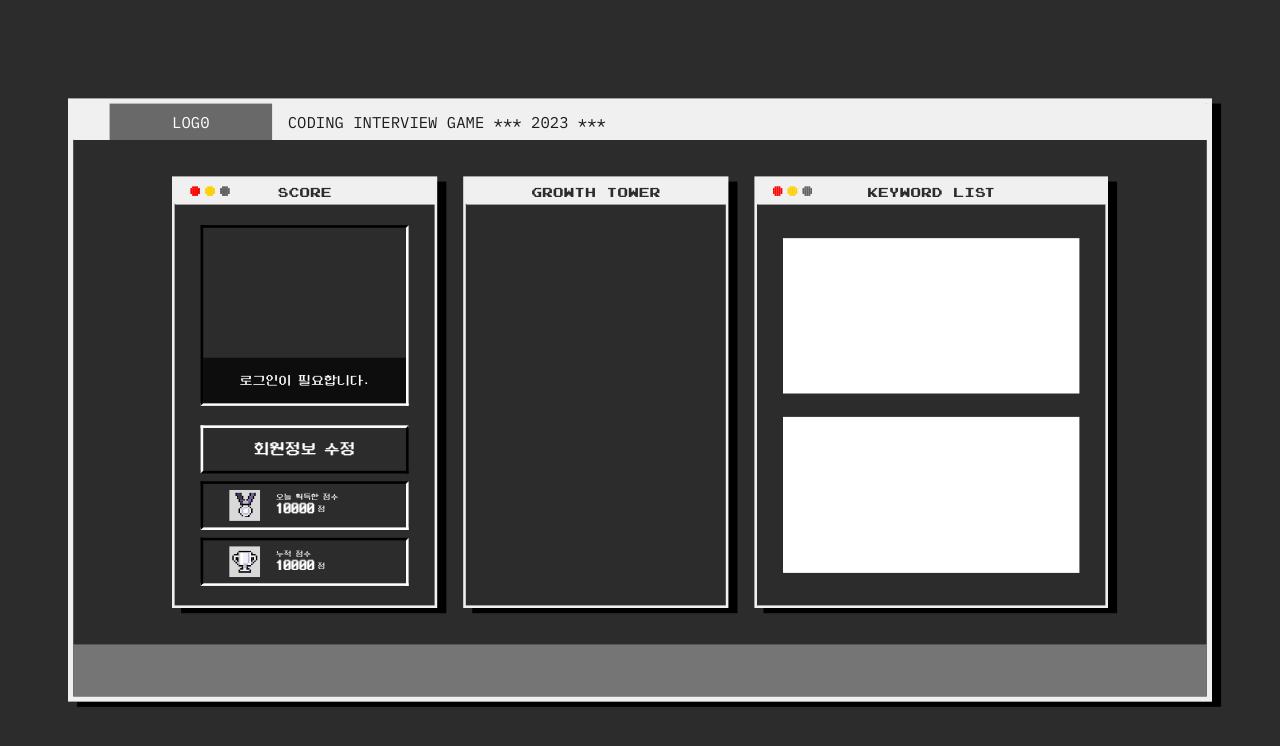
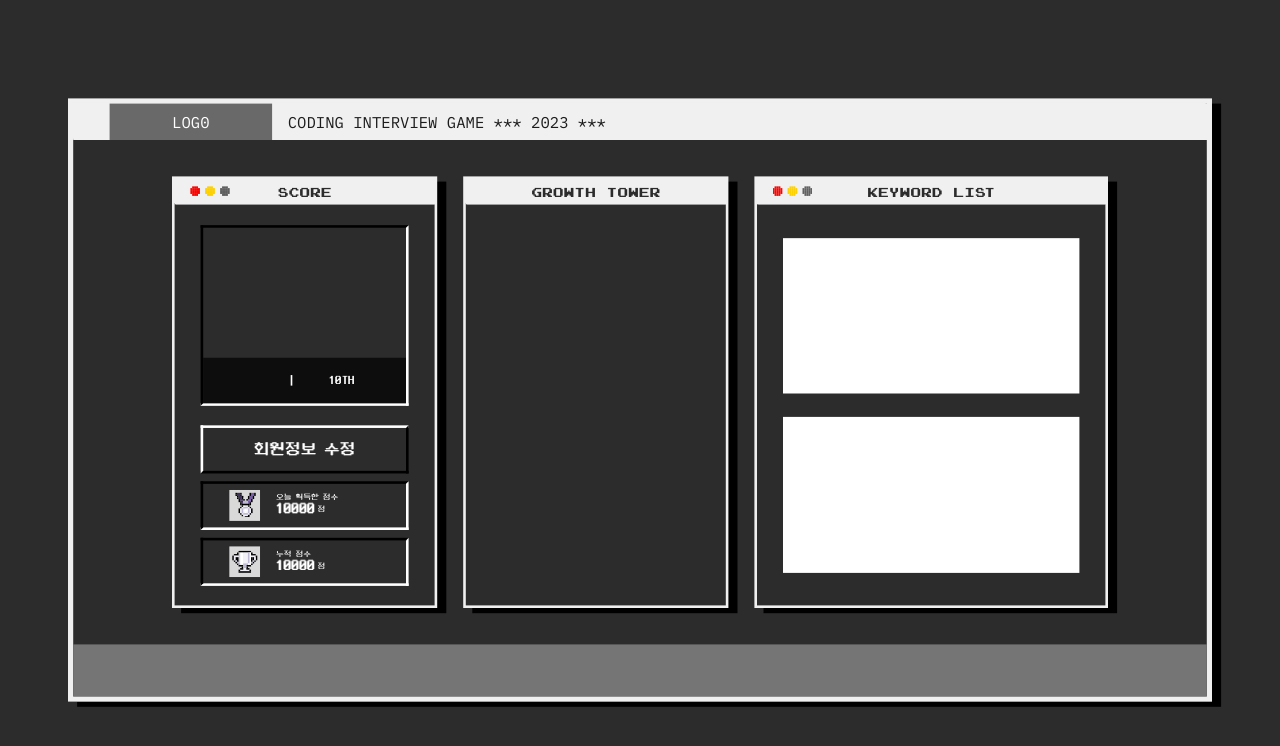
Before and after one commit to gachimind/frontend, a React (Create React App) app: page /mypage in a window 1280 px wide. Shown: the top 746 px of the page. Built offline with nearby package versions, Linux system fonts and the light colour scheme; no server answers; sample sign-in values are in the browser's storage.

Commit message:
FIX: 로그인 상태 체크 최상위 관련 컴포넌트로 추출

```diff
--- a/src/components/home/UserInfo.tsx
+++ b/src/components/home/UserInfo.tsx
@@ -11,8 +11,8 @@ import EditProfileModal from '@components/mypage/EditProfileModal';
 import CreateGameModal from './CreateGameModal';
 import LoginModal from './LoginModal';
 
-const UserInfo = ({ mypage }: { mypage?: boolean }) => {
-  const { user, isLogined } = useAppSelector((state) => state.user);
+const UserInfo = ({ mypage, isLogined }: { mypage?: boolean; isLogined: boolean }) => {
+  const user = useAppSelector((state) => state.user.user);
 
   const [loginModalVisible, setLoginModalVisible] = useState<boolean>(false);
   const [createGameModalVisible, setCreateGameModalVisible] = useState<boolean>(false);
--- a/src/components/layout/MainTemplate.tsx
+++ b/src/components/layout/MainTemplate.tsx
@@ -14,9 +14,7 @@ import Footer from './Footer';
 import Header from './Header';
 import PageContainer from './PageContainer';
 
-const MainTemplate = ({ children }: { children: React.ReactNode }) => {
-  const isLogined = useAppSelector((state) => state.user.isLogined);
-
+const MainTemplate = ({ children, isLogined }: { children: React.ReactNode; isLogined: boolean }) => {
   const navigate = useNavigate();
 
   const [loginModalVisible, setLoginModalVisible] = useState<boolean>(false);
--- a/src/pages/Main.tsx
+++ b/src/pages/Main.tsx
@@ -1,4 +1,4 @@
-import { useEffect } from 'react';
+import { useEffect, useState } from 'react';
 
 import { PUBLISH } from '@constants/socket';
 import useErrorSocket from '@hooks/socket/useErrorSocket';
@@ -13,15 +13,17 @@ import MainTemplate from '@components/layout/MainTemplate';
 const Main = () => {
   const dispatch = useAppDispatch();
   const { onError } = useErrorSocket();
+  const [isLogined, setIsLogined] = useState(false);
 
   useEffect(() => {
     onError([{ target: 'event', value: PUBLISH.login, callback: () => dispatch(logout()) }]);
+    sessionStorage.getItem('accessToken') && setIsLogined(true);
   }, []);
 
   return (
-    <MainTemplate>
+    <MainTemplate isLogined={isLogined}>
       <ContentContainer title="SCORE" lights={true}>
-        <UserInfo />
+        <UserInfo isLogined={isLogined} />
       </ContentContainer>
       <ContentContainer title="ROOM SELECTION" lights={true}>
         <RoomList />
--- a/src/pages/Mypage.tsx
+++ b/src/pages/Mypage.tsx
@@ -10,7 +10,7 @@ const Mypage = () => {
   return (
     <MyPageTemplate>
       <ContentContainer title="SCORE" lights={true}>
-        <UserInfo mypage={true} />
+        <UserInfo mypage={true} isLogined={true} />
       </ContentContainer>
       <ContentContainer title="GROWTH TOWER"></ContentContainer>
       <ContentContainer title="KEYWORD LIST" lights={true}>
```
